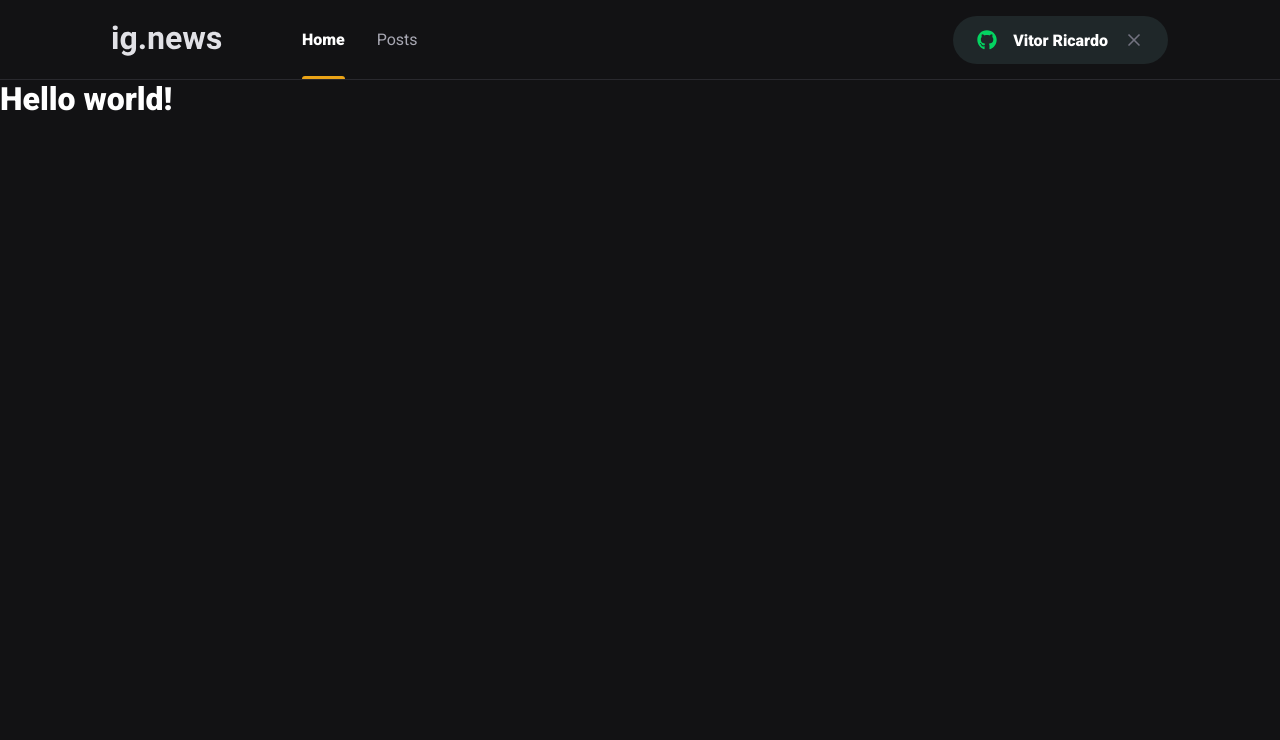
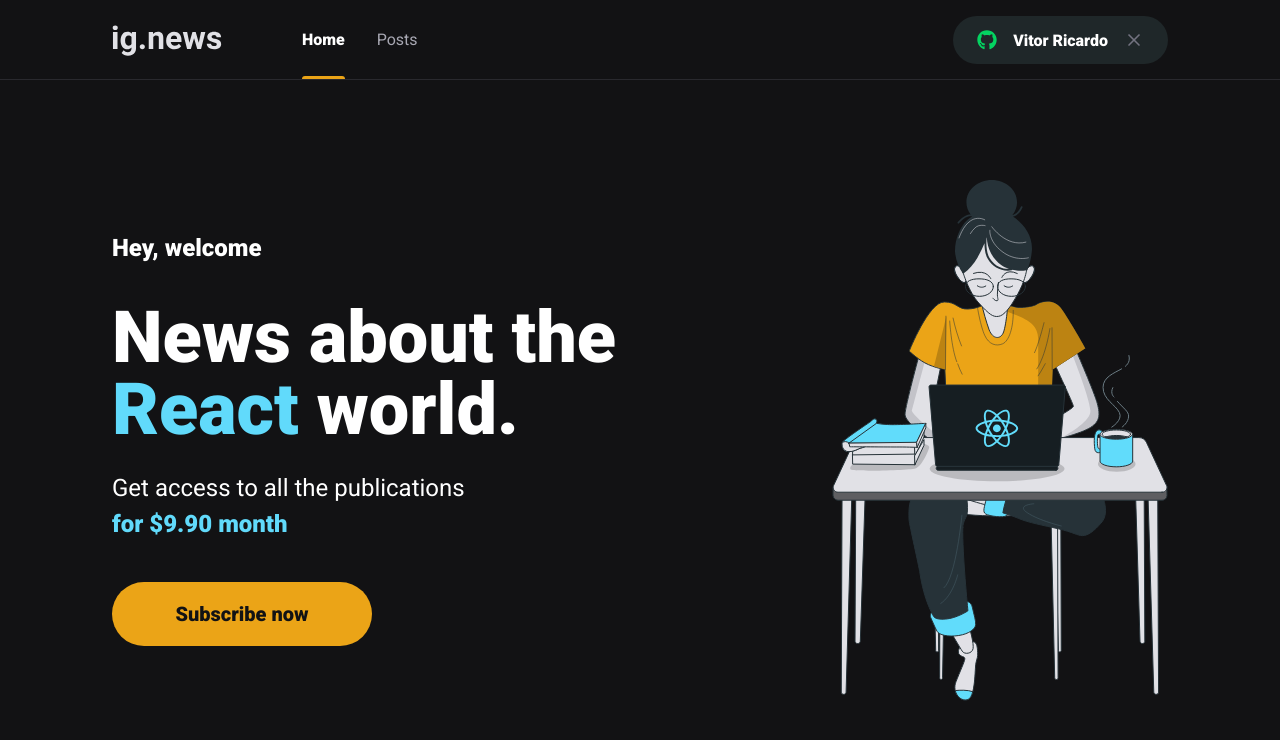
Before and after one commit to vradriano/ignews, a Next.js app: page / in a window 1280 px wide. Shown: the top 740 px of the page. Built offline with nearby package versions, Linux system fonts and the light colour scheme.

Commit message:
home page and subscribe button

```diff
--- /dev/null
+++ b/src/components/SubscribeButton/index.tsx
@@ -0,0 +1,12 @@
+import styles from './styles.module.scss'
+
+export function SubscribeButton() {
+  return (
+    <button
+      type="button"
+      className={styles.subscribeButton}
+    >
+      Subscribe now
+    </button>
+  )
+}
--- /dev/null
+++ b/src/components/SubscribeButton/styles.module.scss
@@ -0,0 +1,20 @@
+.subscribeButton {
+  height: 4rem;
+  width: 260px;
+  border: 0;
+  border-radius: 2rem;
+  background: var(--yellow-500);
+  color: var(--gray-900);
+  font-size: 1.25rem;
+  font-weight: bold;
+
+  display: flex;
+  align-items: center;
+  justify-content: center;
+
+  transition: filter 0.2s;
+
+  &:hover {
+    filter: brightness(0.8);
+  }
+}
--- /dev/null
+++ b/src/pages/home.module.scss
@@ -0,0 +1,46 @@
+.contentContainer {
+  max-width: 1120px;
+  margin: 0 auto;
+  padding: 0 2rem;
+  height: calc(100vh - 5rem);
+
+  display: flex;
+  align-items: center;
+  justify-content: space-between;
+
+}
+
+.hero {
+  max-width: 600px;
+
+  > span {
+    font-size: 1.5rem;
+    font-weight: bold;
+  }
+
+  h1 {
+    font-size: 4.5rem;
+    line-height: 4.5rem;
+    font-weight: 900;
+    margin-top: 2.5rem;
+
+    span {
+      color: var(--cyan-500)
+    }
+  }
+
+  p {
+    font-size: 1.5rem;
+    line-height: 2.25rem;
+    margin-top: 1.5rem;
+
+    span {
+      color: var(--cyan-500);
+      font-weight: bold
+    }
+  }
+
+  button {
+    margin-top: 2.5rem;
+  }
+}
--- a/src/pages/index.tsx
+++ b/src/pages/index.tsx
@@ -1,12 +1,28 @@
 import Head from 'next/head'
+import { SubscribeButton } from '../components/SubscribeButton'
+import styles from './home.module.scss'
 
 export default function Home() {
   return (
     <>
       <Head>
-        <title>Inicio | ig.news</title>
+        <title>Home | ig.news</title>
       </Head>
-      <h1>Hello world!</h1>
+
+
+      <main className={styles.contentContainer}>
+        <section className={styles.hero}>
+          <span>Hey, welcome</span>
+          <h1>News about the <span>React</span> world.</h1>
+          <p>
+            Get access to all the publications <br />
+            <span>for $9.90 month</span>
+          </p>
+
+          <SubscribeButton />
+        </section>
+        <img src="/images/avatar.svg" alt="Girl coding" />
+      </main>
     </>
   )
 }
```
